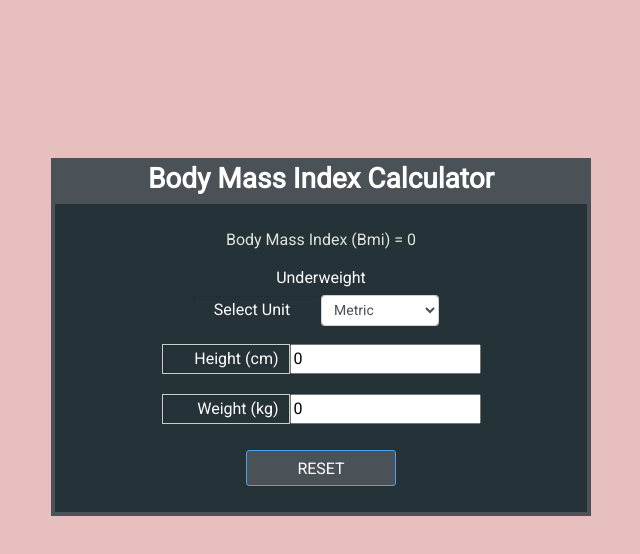
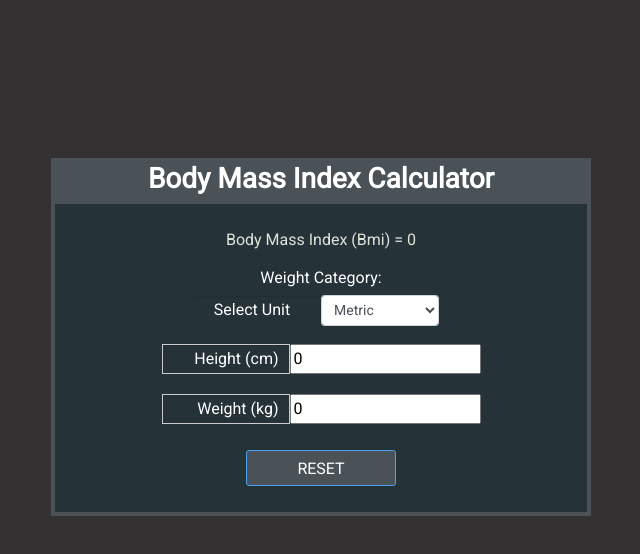
Before and after one commit to chikechris/bodyMassCalculator, a React (Create React App) app in the folder body-mass-cal/: page / in a window 1280 px wide. Shown: the top 554 px of the page, without its empty margins (319-959 px from the left). Built offline with nearby package versions, Linux system fonts and the light colour scheme.

Commit message:
set to deploy

```diff
--- a/body-mass-cal/src/App.css
+++ b/body-mass-cal/src/App.css
@@ -1,7 +1,7 @@
 @import url('https://fonts.googleapis.com/css?family=Roboto&display=swap');
 
 body {
-  background: #e7bfbf;
+  background: #333131;
   font-family: 'Roboto', sans-serif;
 }
 
--- a/body-mass-cal/src/components/Bmi.js
+++ b/body-mass-cal/src/components/Bmi.js
@@ -2,17 +2,44 @@ import React, { useState } from 'react';
 import BmiCalculator from './BmiCalculator';
 
 const Bmi = () => {
-  const [bmiValue, setBmiValue] = useState(0)
+  const [bmiValue, setBmiValue] = useState(0);
+
+  const getBmiClass = bmi => {
+    if (bmi >= 1 && bmi <= 18.5) return 'Underweight';
+    if (bmi >= 18.5 && bmi <= 24.9) return 'Normal Weight';
+    if (bmi >= 24.9 && bmi <= 29.9) return 'Overweight';
+    if (bmi >= 30) return 'Obese';
+  };
+
+  const bmiCategory = getBmiClass(bmiValue)
+  let bmiClass =''
+  if (bmiValue > 0 && bmiCategory) {
+    bmiClass = bmiCategory.split(' ')[0].toLowerCase()
+  }
+
+  const bmiBackgroundColor = bmi =>{
+    if (bmi >= 1 && bmi <= 18.5) return '#fed88b';
+    if (bmi >= 18.5 && bmi <= 24.9) return '#80ff80';
+    if (bmi >= 24.9 && bmi <= 29.9) return '#ff7f50';
+    if (bmi >= 30) return '#ff5411';
+  }
+
   return (
     <>
-      <div className='calculator'>
+      <div className='calculator'
+      style= {{
+        backgroundColor: bmiBackgroundColor(bmiValue)
+      }}
+      >
         <h3>Body Mass Index Calculator</h3>
         <div className='bmi-result-container'>
           <div className='bmi-result'>
-            <div className='bmi-result-number'>Body Mass Index (Bmi) = {bmiValue}</div>
-            <div className={`bmi-category`}>Underweight</div>
+            <div className='bmi-result-number'>
+              Body Mass Index (Bmi) = {bmiValue}
+            </div>
+            <div className={`bmi-category ${bmiClass}`}>Weight Category: {bmiCategory}</div>
           </div>
-          <BmiCalculator setBmiValueProp={setBmiValue } />
+          <BmiCalculator setBmiValueProp={setBmiValue} />
         </div>
       </div>
     </>
--- a/body-mass-cal/src/components/BmiCalculator.js
+++ b/body-mass-cal/src/components/BmiCalculator.js
@@ -25,8 +25,9 @@ const BmiCalculator = props => {
 
   useEffect(() => {
     metricBMI(heightCount, weightCount);
+    ImperialBMI(heightCount, weightCount, inchesCount )
     // eslint-disable-next-line
-  }, [heightCount, weightCount]);
+  }, [heightCount, weightCount, inchesCount ]);
 
   const onChangeInput = e => {
     const { name, value } = e.target;
@@ -61,6 +62,13 @@ const BmiCalculator = props => {
       setBmiValueProp(Math.round(bmi))
     }
   };
+  const ImperialBMI = (height, weight, inches) =>{
+        if (height > 0 && weight > 0 && inches > 0) {
+          const heightToInches = (height * 12)  + parseInt(inches)
+          const bmi = 703 * (weight / (heightToInches * heightToInches))
+          setBmiValueProp(Math.round(bmi))
+        }
+  }
 
   const resetData = e => {
     e.preventDefault();
```
